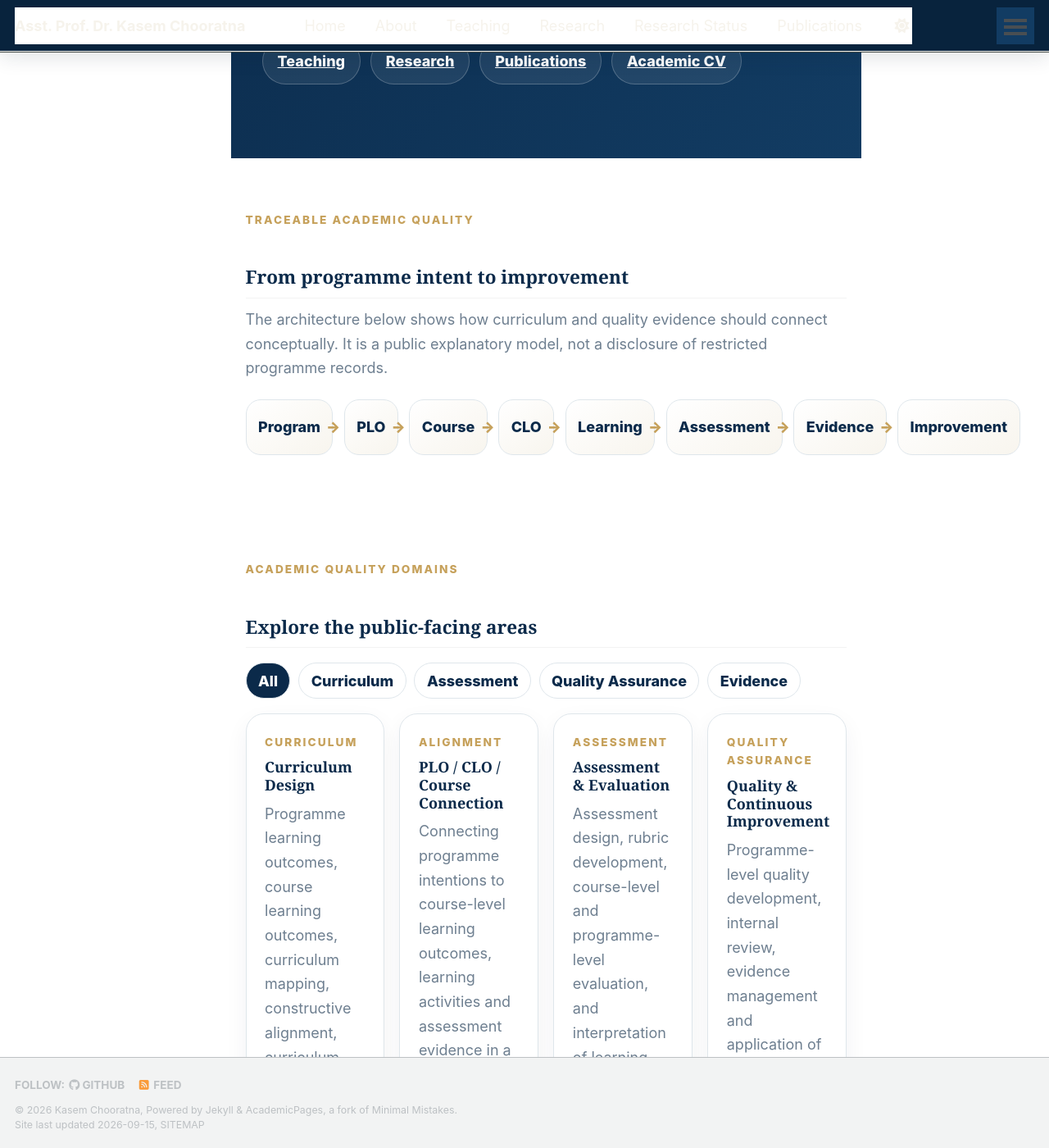
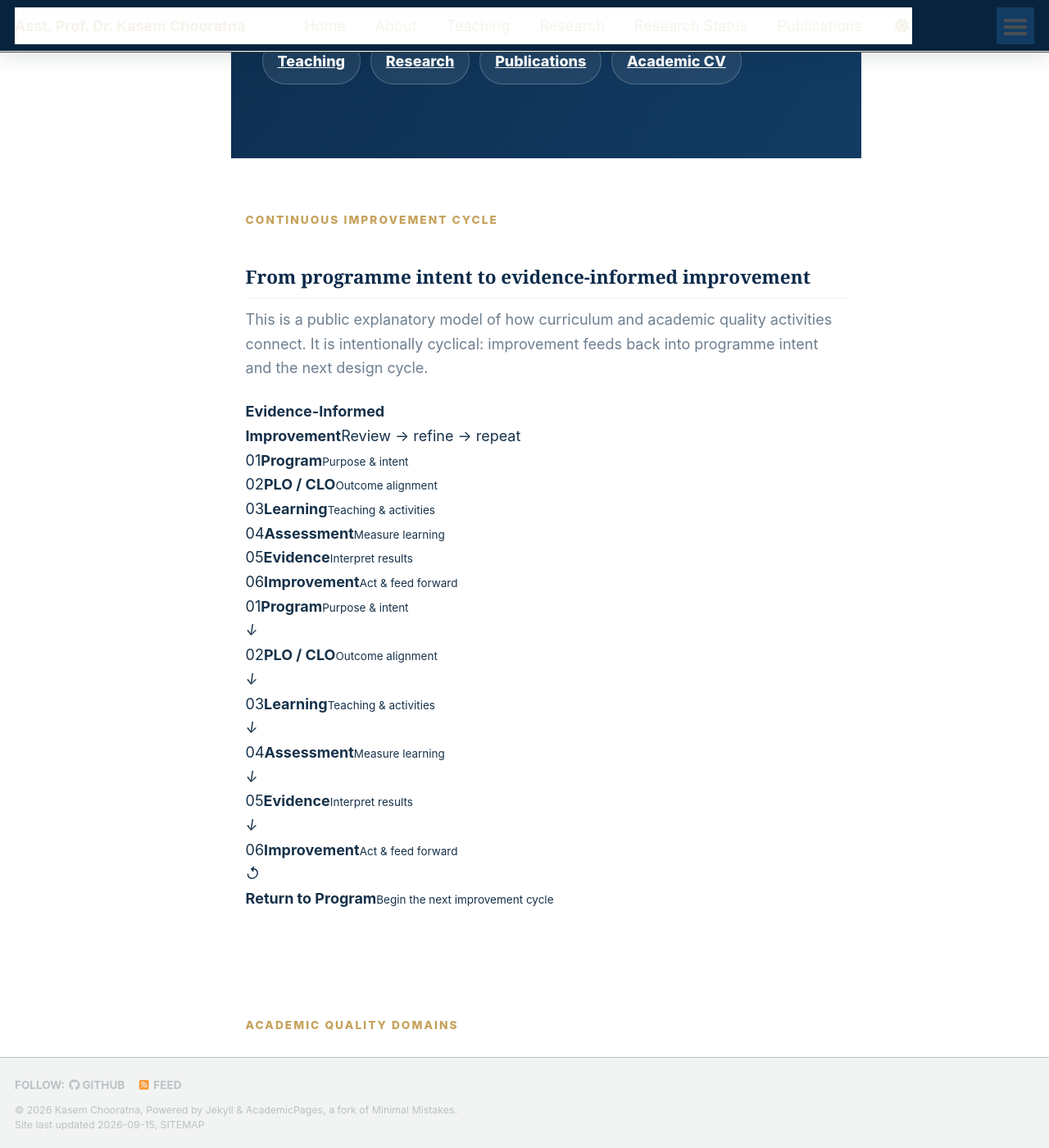
Before and after one commit to kasemch/kasemch.github.io, a Jekyll site: the page built from _pages/curriculum-quality.md, in a window 1280 px wide and 1400 px high, scrolled down 609 px. Shown: the whole window at 82% size. Built offline with Jekyll 4.4.1, drawn with Linux system fonts in a browser that asks for light colours; a style sheet for code colours, icons or effects is not loaded.

Commit message:
Replace curriculum flow with improvement cycle map

```diff
--- a/_pages/curriculum-quality.md
+++ b/_pages/curriculum-quality.md
@@ -23,18 +23,26 @@ author_profile: false
 
   <section class="cq-section" aria-labelledby="flow-title">
     <div class="cq-shell">
-      <div class="cq-eyebrow">Traceable Academic Quality</div>
-      <h2 id="flow-title">From programme intent to improvement</h2>
-      <p class="cq-lead">The architecture below shows how curriculum and quality evidence should connect conceptually. It is a public explanatory model, not a disclosure of restricted programme records.</p>
-      <div class="cq-flow" aria-label="Curriculum and quality evidence flow">
-        <div class="cq-step">Program</div>
-        <div class="cq-step">PLO</div>
-        <div class="cq-step">Course</div>
-        <div class="cq-step">CLO</div>
-        <div class="cq-step">Learning</div>
-        <div class="cq-step">Assessment</div>
-        <div class="cq-step">Evidence</div>
-        <div class="cq-step">Improvement</div>
+      <div class="cq-eyebrow">Continuous Improvement Cycle</div>
+      <h2 id="flow-title">From programme intent to evidence-informed improvement</h2>
+      <p class="cq-lead">This is a public explanatory model of how curriculum and academic quality activities connect. It is intentionally cyclical: improvement feeds back into programme intent and the next design cycle.</p>
+      <div class="cq-cycle" aria-label="Curriculum and academic quality improvement cycle">
+        <div class="cq-cycle-center"><strong>Evidence-Informed<br>Improvement</strong><span>Review → refine → repeat</span></div>
+        <div class="cq-cycle-node cq-cycle-1"><span>01</span><strong>Program</strong><small>Purpose &amp; intent</small></div>
+        <div class="cq-cycle-node cq-cycle-2"><span>02</span><strong>PLO / CLO</strong><small>Outcome alignment</small></div>
+        <div class="cq-cycle-node cq-cycle-3"><span>03</span><strong>Learning</strong><small>Teaching &amp; activities</small></div>
+        <div class="cq-cycle-node cq-cycle-4"><span>04</span><strong>Assessment</strong><small>Measure learning</small></div>
+        <div class="cq-cycle-node cq-cycle-5"><span>05</span><strong>Evidence</strong><small>Interpret results</small></div>
+        <div class="cq-cycle-node cq-cycle-6"><span>06</span><strong>Improvement</strong><small>Act &amp; feed forward</small></div>
+      </div>
+      <div class="cq-cycle-mobile" aria-label="Curriculum and academic quality improvement cycle, mobile view">
+        <div><span>01</span><strong>Program</strong><small>Purpose &amp; intent</small></div>
+        <i>↓</i><div><span>02</span><strong>PLO / CLO</strong><small>Outcome alignment</small></div>
+        <i>↓</i><div><span>03</span><strong>Learning</strong><small>Teaching &amp; activities</small></div>
+        <i>↓</i><div><span>04</span><strong>Assessment</strong><small>Measure learning</small></div>
+        <i>↓</i><div><span>05</span><strong>Evidence</strong><small>Interpret results</small></div>
+        <i>↓</i><div><span>06</span><strong>Improvement</strong><small>Act &amp; feed forward</small></div>
+        <i>↺</i><div class="cq-cycle-return"><strong>Return to Program</strong><small>Begin the next improvement cycle</small></div>
       </div>
     </div>
   </section>
```
